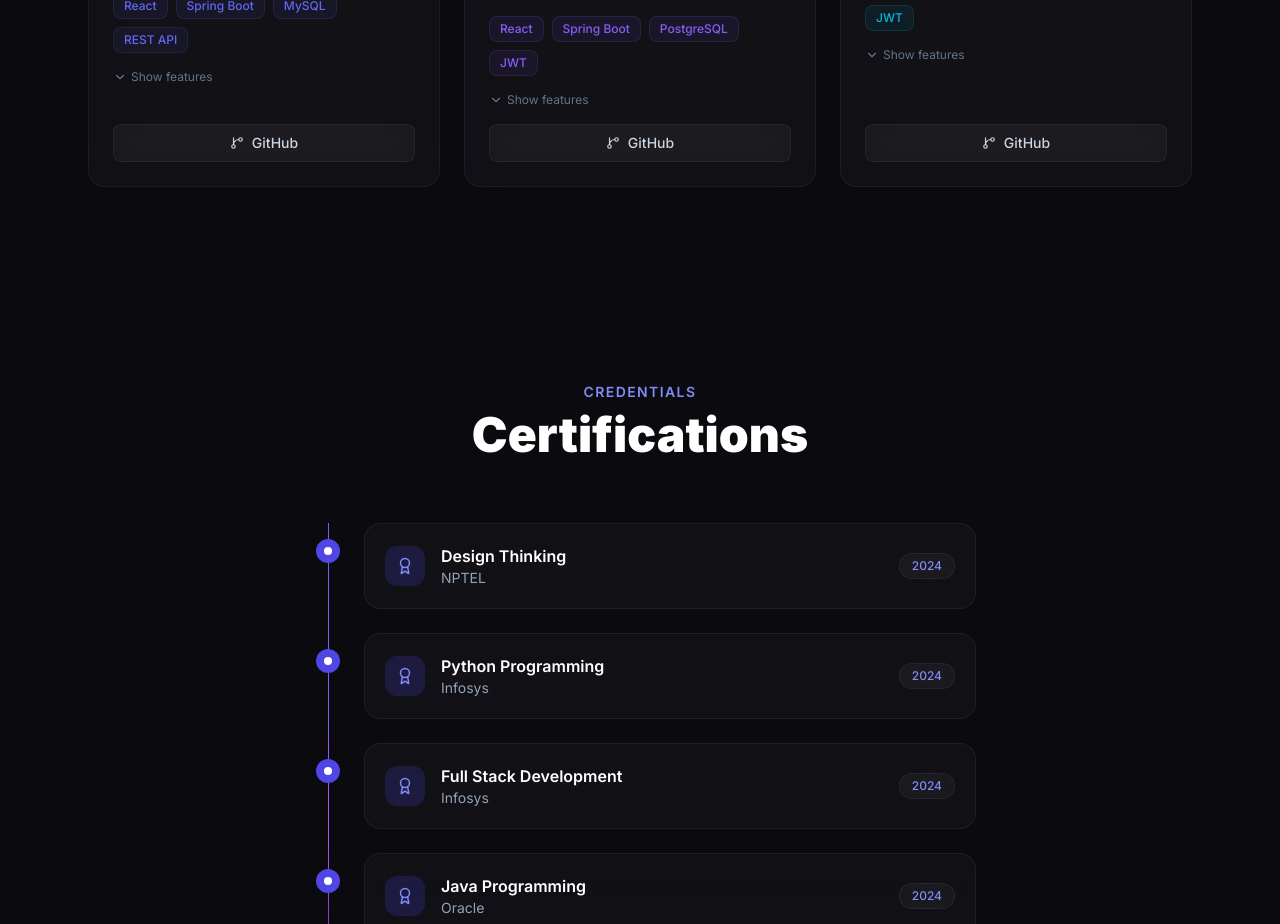
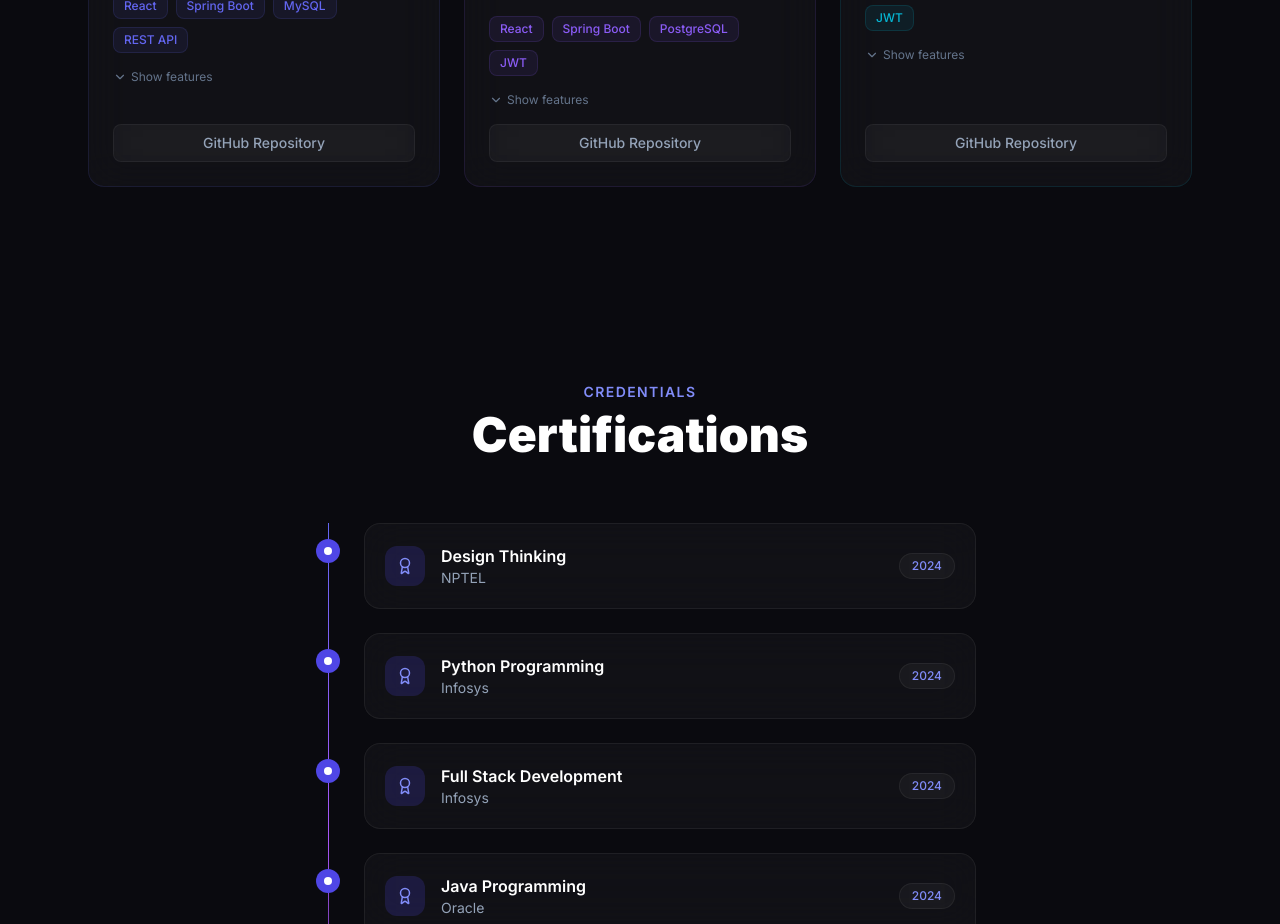
Before and after one commit to rahul-036/portfolio, a React (Vite) app: page / in a window 1280 px wide. Shown: the part 2660-3584 px from the top of the page. Built offline with nearby package versions, Linux system fonts and the light colour scheme.

Commit message:
remove project github buttons, fix theme

```diff
--- a/src/App.tsx
+++ b/src/App.tsx
@@ -1,3 +1,4 @@
+import { useEffect } from 'react'
 import { useTheme } from './hooks'
 import Navbar from './components/Navbar'
 import Hero from './components/Hero'
@@ -12,6 +13,11 @@ import CustomCursor from './components/CustomCursor'
 
 export default function App() {
   const { dark, toggle } = useTheme()
+
+  useEffect(() => {
+    document.body.style.background = dark ? '#0a0a0f' : '#f8fafc'
+    document.body.style.color = dark ? '#e2e8f0' : '#0f172a'
+  }, [dark])
 
   return (
     <div className={dark ? 'dark' : ''} style={{ cursor: 'none' }}>
--- a/src/components/Projects.tsx
+++ b/src/components/Projects.tsx
@@ -80,15 +80,9 @@ export default function Projects() {
 
               {/* Buttons */}
               <div className="flex gap-3 mt-auto pt-2">
-                <a
-                  href={p.github}
-                  target="_blank"
-                  rel="noreferrer"
-                  className="flex-1 flex items-center justify-center gap-2 py-2 rounded-lg glass text-slate-300 hover:text-white text-sm font-medium transition-all border border-white/5 hover:border-white/10"
-                >
-                  <GitBranch size={14} /> GitHub
-                </a>
-
+                <span className="flex-1 text-center py-2 rounded-lg glass text-slate-400 text-sm font-medium border border-white/5">
+                  GitHub Repository
+                </span>
               </div>
             </div>
           </motion.div>
```
